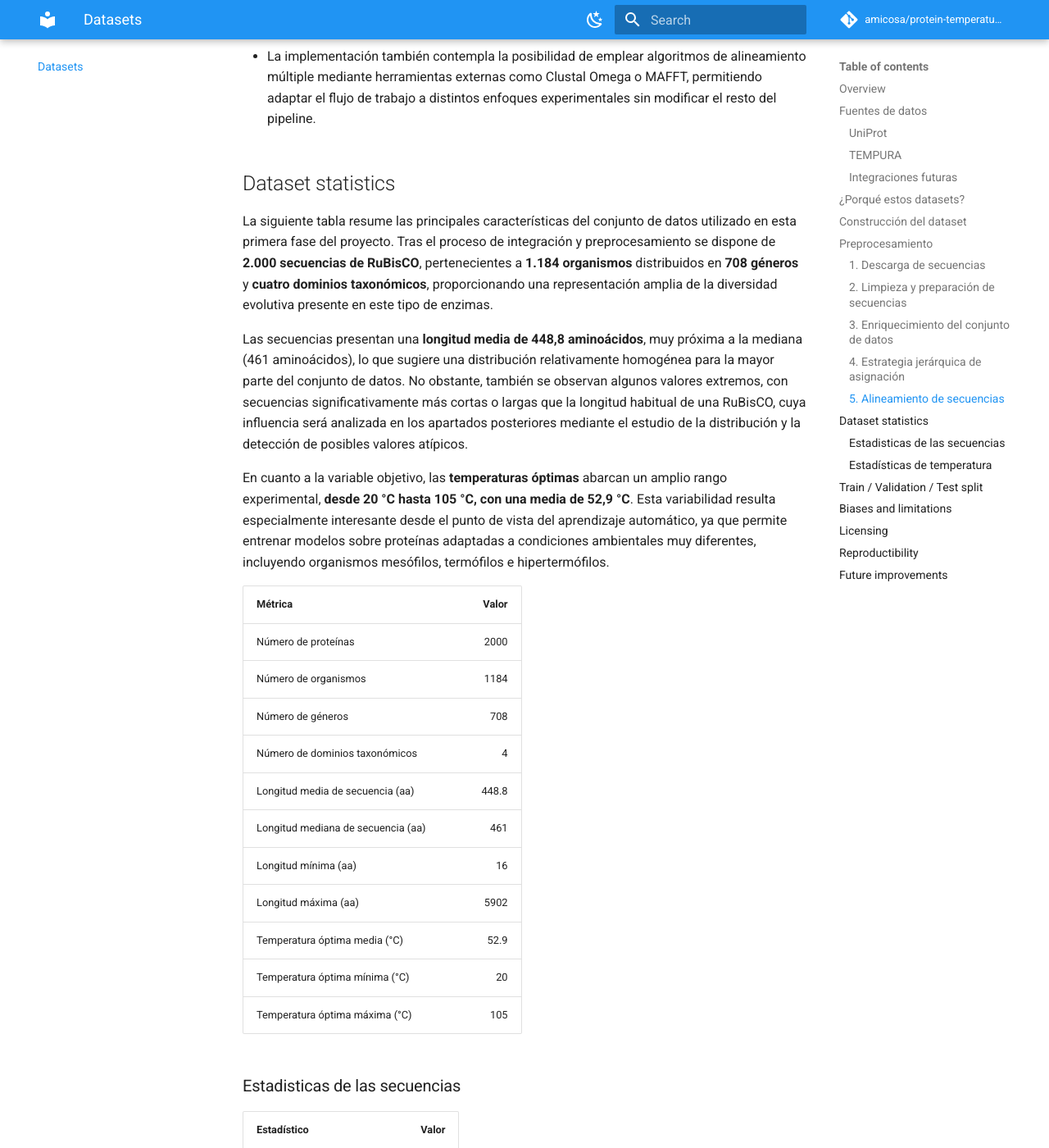
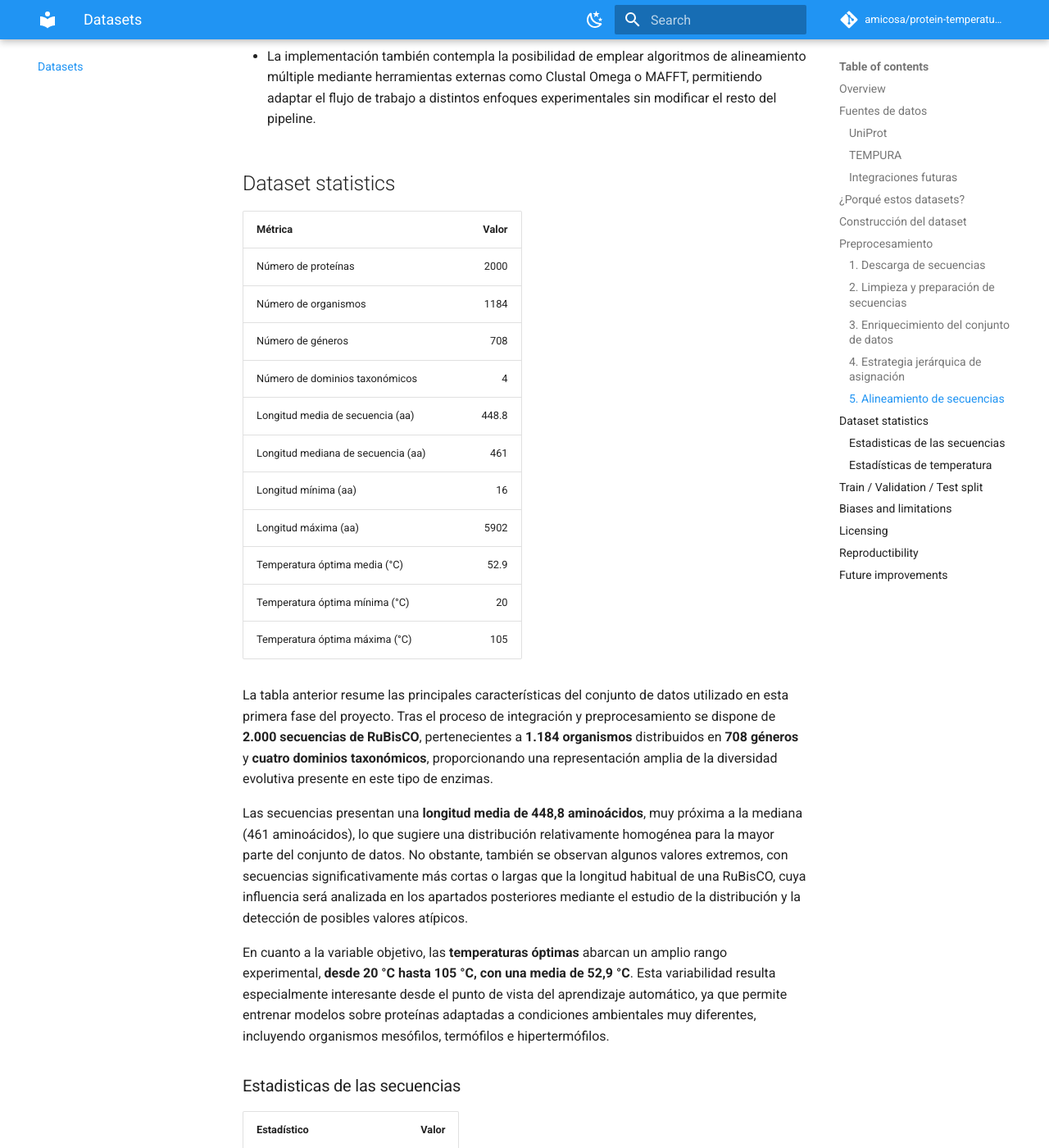
Before and after one commit to amicosa/protein-temperature-prediction-docs, an MkDocs documentation site: the page built from docs/datasets.md, in a window 1280 px wide and 1400 px high, scrolled down 7078 px. Shown: the whole window at 82% size. Built offline with MkDocs 1.6.1 and Material for MkDocs 9.7.7, drawn with Linux system fonts in a browser that asks for light colours; comment, search, counter and statistics services are not loaded.

Commit message:
Add new dataset visualizations and update dataset documentation

```diff
--- a/docs/datasets.md
+++ b/docs/datasets.md
@@ -157,12 +157,6 @@
 
 ## Dataset statistics
 
-La siguiente tabla resume las principales características del conjunto de datos utilizado en esta primera fase del proyecto. Tras el proceso de integración y preprocesamiento se dispone de **2.000 secuencias de RuBisCO**, pertenecientes a **1.184 organismos** distribuidos en **708 géneros** y **cuatro dominios taxonómicos**, proporcionando una representación amplia de la diversidad evolutiva presente en este tipo de enzimas.
-
-Las secuencias presentan una **longitud media de 448,8 aminoácidos**, muy próxima a la mediana (461 aminoácidos), lo que sugiere una distribución relativamente homogénea para la mayor parte del conjunto de datos. No obstante, también se observan algunos valores extremos, con secuencias significativamente más cortas o largas que la longitud habitual de una RuBisCO, cuya influencia será analizada en los apartados posteriores mediante el estudio de la distribución y la detección de posibles valores atípicos.
-
-En cuanto a la variable objetivo, las **temperaturas óptimas** abarcan un amplio rango experimental, **desde 20 °C hasta 105 °C, con una media de 52,9 °C**. Esta variabilidad resulta especialmente interesante desde el punto de vista del aprendizaje automático, ya que permite entrenar modelos sobre proteínas adaptadas a condiciones ambientales muy diferentes, incluyendo organismos mesófilos, termófilos e hipertermófilos.
-
 | Métrica                            |   Valor |
 |:-----------------------------------|--------:|
 | Número de proteínas                |  2000   |
@@ -176,6 +170,12 @@
 | Temperatura óptima media (°C)      |    52.9 |
 | Temperatura óptima mínima (°C)     |    20   |
 | Temperatura óptima máxima (°C)     |   105   |
+
+La tabla anterior resume las principales características del conjunto de datos utilizado en esta primera fase del proyecto. Tras el proceso de integración y preprocesamiento se dispone de **2.000 secuencias de RuBisCO**, pertenecientes a **1.184 organismos** distribuidos en **708 géneros** y **cuatro dominios taxonómicos**, proporcionando una representación amplia de la diversidad evolutiva presente en este tipo de enzimas.
+
+Las secuencias presentan una **longitud media de 448,8 aminoácidos**, muy próxima a la mediana (461 aminoácidos), lo que sugiere una distribución relativamente homogénea para la mayor parte del conjunto de datos. No obstante, también se observan algunos valores extremos, con secuencias significativamente más cortas o largas que la longitud habitual de una RuBisCO, cuya influencia será analizada en los apartados posteriores mediante el estudio de la distribución y la detección de posibles valores atípicos.
+
+En cuanto a la variable objetivo, las **temperaturas óptimas** abarcan un amplio rango experimental, **desde 20 °C hasta 105 °C, con una media de 52,9 °C**. Esta variabilidad resulta especialmente interesante desde el punto de vista del aprendizaje automático, ya que permite entrenar modelos sobre proteínas adaptadas a condiciones ambientales muy diferentes, incluyendo organismos mesófilos, termófilos e hipertermófilos.
 
 ### Estadisticas de las secuencias
 
@@ -196,15 +196,15 @@
 
 Las 2.000 secuencias analizadas presentan una longitud media de 448,8 aminoácidos y una mediana de 461 aminoácidos, valores muy próximos entre sí que indican que la mayor parte del conjunto de datos se concentra alrededor de la longitud esperada para las proteínas RuBisCO. Asimismo, el 50 % de las secuencias se sitúa entre 376,8 y 476 aminoácidos, lo que refleja una elevada homogeneidad en la distribución principal del conjunto de datos.
 
-![Histograma de las longitudes](../assets/figures/datasets/sequence_length_distribution.png)
+![Histograma de las longitudes](assets/figures/datasets/sequence_length_distribution.png)
 
 No obstante, la desviación estándar (280 aminoácidos) y el amplio rango observado, desde 16 hasta 5.902 aminoácidos, evidencian la presencia de un reducido número de valores extremos. El histograma completo muestra cómo la distribución está claramente dominada por unas pocas secuencias excepcionalmente largas, mientras que el diagrama de cajas confirma la existencia de numerosos valores atípicos, especialmente en el extremo superior de la distribución.
 
-![Boxplot de las longitudes](../assets/figures/datasets/sequence_length_boxplot.png)
+![Boxplot de las longitudes](assets/figures/datasets/sequence_length_boxplot.png)
 
 Para facilitar una interpretación más representativa del conjunto de datos, también se presenta un histograma limitado al percentil 99. Esta visualización elimina el efecto de las secuencias más extremas y permite apreciar con mayor claridad que la inmensa mayoría de las proteínas poseen una longitud inferior a aproximadamente 1.300 aminoácidos, concentrándose principalmente alrededor de los 450 aminoácidos.
 
-![Histograma acotado de las longitudes](../assets/figures/datasets/sequence_length_distribution_cutoff.png)
+![Histograma acotado de las longitudes](assets/figures/datasets/sequence_length_distribution_cutoff.png)
 
 Aunque estas secuencias atípicas no se eliminan automáticamente del conjunto de datos, su identificación resulta fundamental para futuras fases del proyecto, ya que serán objeto de un análisis individual con el fin de determinar si corresponden a proteínas de fusión, anotaciones incompletas, variantes biológicamente relevantes o posibles errores de anotación en las bases de datos de origen.
 
```
Also changed, not shown: docs/assets/figures/datasets/sequence_length_boxplot.png (renamed from assets/figures/datasets/sequence_length_boxplot.png), docs/assets/figures/datasets/sequence_length_distribution.png (renamed from assets/figures/datasets/sequence_length_distribution.png), docs/assets/figures/datasets/sequence_length_distribution_cutoff.png (renamed from assets/figures/datasets/sequence_length_distribution_cutoff.png).
